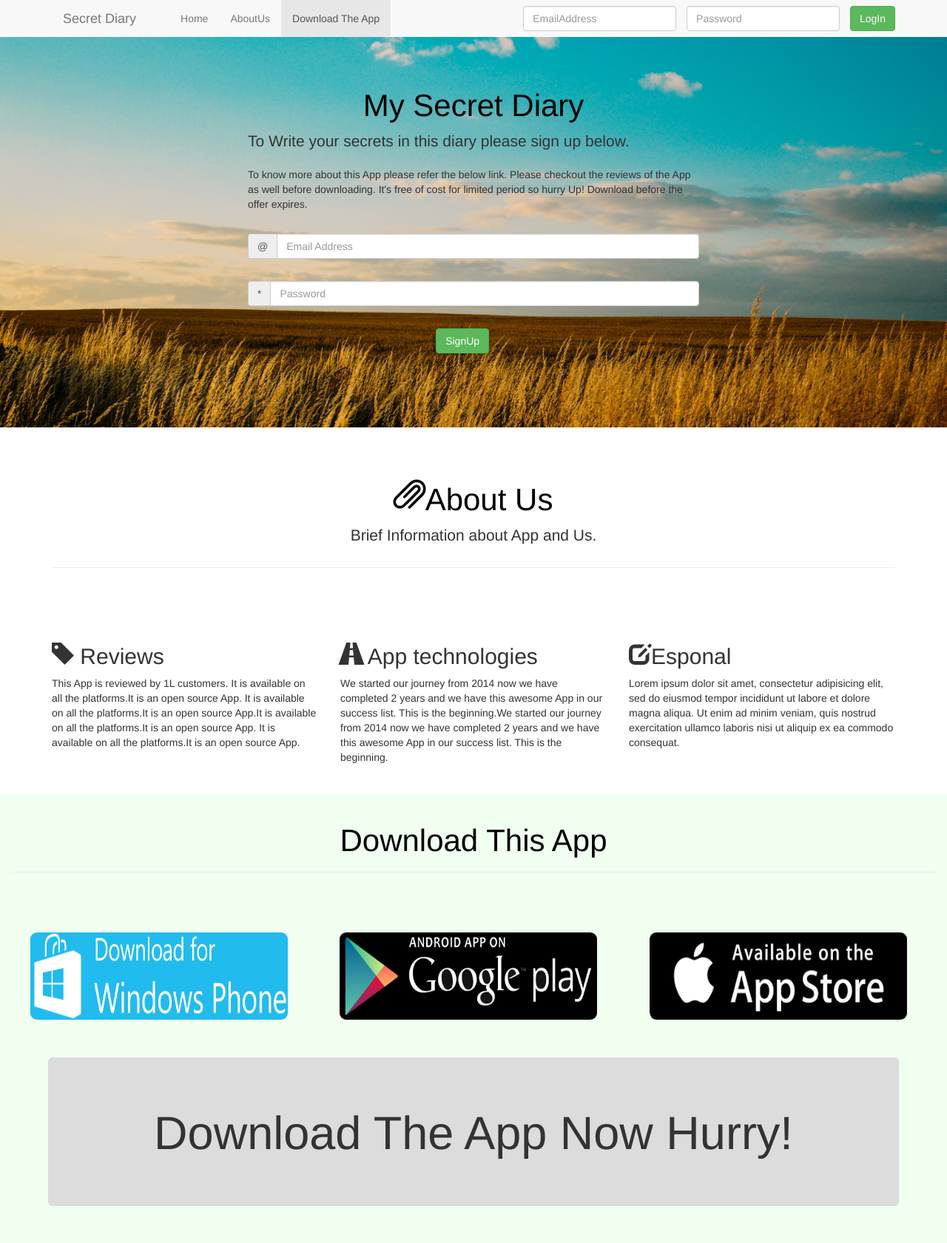
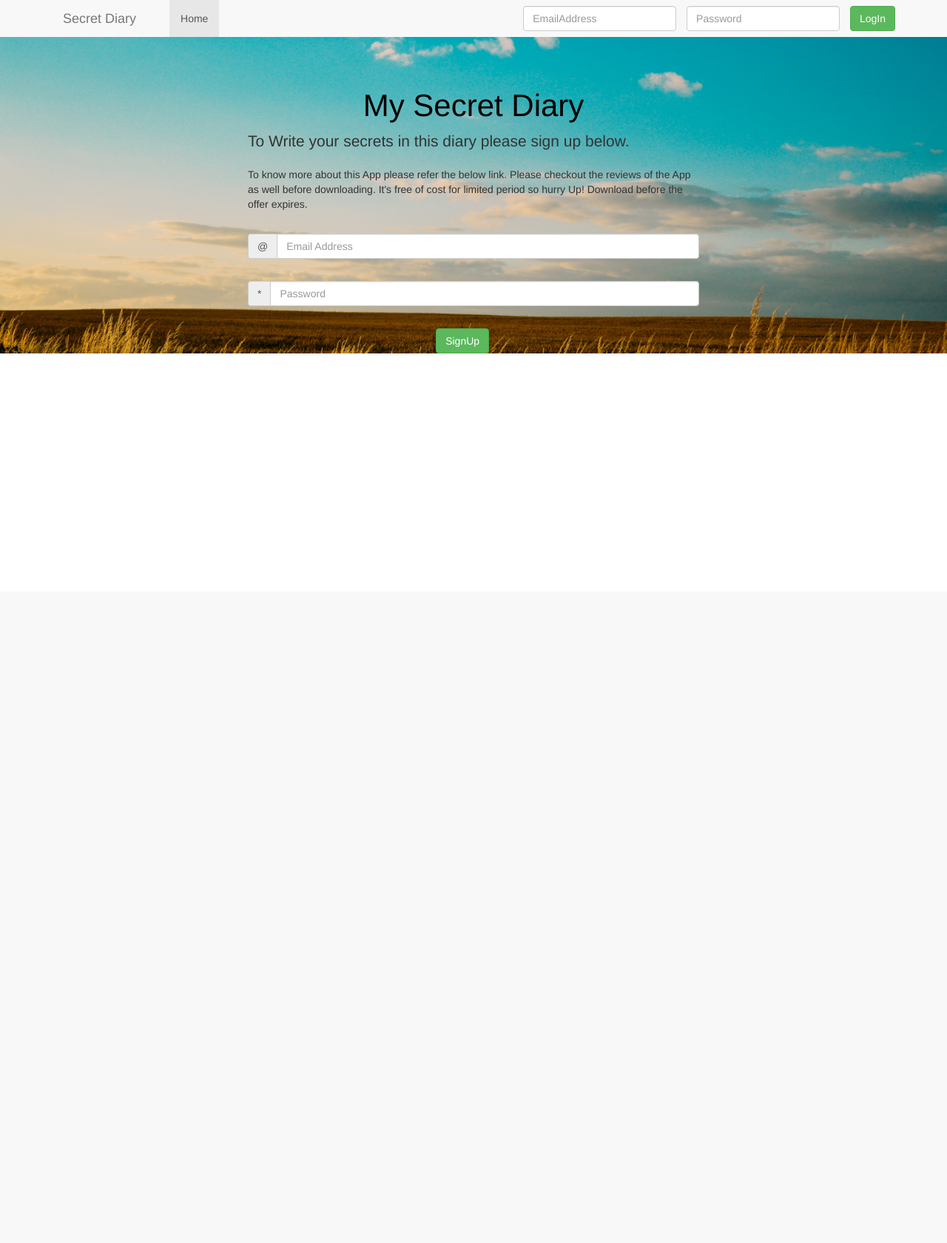
Before and after one commit to pawanKarmanya/secretdiary, a PHP site: page /secretdiary_01042016/index.php in a window 1280 px wide. Shown: the whole page at 74% size. After the commit the page ends 478 px from the top, so only its background shows below. Run offline with PHP 8.4, Linux system fonts and the light colour scheme.

Commit message:
secret diary project modified

```diff
--- a/secretdiary_01042016/index.php
+++ b/secretdiary_01042016/index.php
@@ -1,5 +1,4 @@
 <?php
-session_destroy();
 include("submit.php");
 ?>
 <!DOCTYPE html>
@@ -25,12 +24,6 @@
                 width: 100%;
                 padding-top: 100px;
             }
-            #lastimg{
-                background-color: honeydew;
-                background-size: cover;
-                width: 100%;
-
-            }
             h1{
                 font-size: 300%;
                 color:black;
@@ -40,35 +33,11 @@
             .top{
                 margin-top: 30px;
             }
-            .bottom{
-                margin-bottom: 50px;
-            }
+
             .center{
                 text-align: center;
             }
-            .img1{
-                height: 120px;
-                width:350px;
-                border-radius: 10px;
-                border: 1px solid honeydew;
-            }
-            .img2{
-                height: 120px;
-                width: 350px;
-                border-radius: 10px;
-                border: 1px solid honeydew;
-            }
-            .img3{
-                height: 120px;
-                width: 350px;
-                border-radius: 10px;
-                border: 1px solid honeydew;
-            }
-            .jumbotron{
-                background-color: gainsboro;
-                margin:50px;
 
-            }
         </style>
 
     </head>
@@ -88,9 +57,7 @@
                 <div class="collapse navbar-collapse">
                     <ul class="nav navbar-nav">
                         <li><a href="#"></a></li>
-                        <li class="active"><a href="#backimg">Home</a></li>
-                        <li><a href="#details">AboutUs</a></li>
-                        <li><a href="#lastimg">Download The App</a></li>
+                        <li class="active"><a href="#">Home</a></li>
 
                     </ul>
                     <form class="navbar-form navbar-right" method="post" >
@@ -120,11 +87,11 @@
                     <?php
                     if(isset($error)){echo '<div class="alert alert-danger">'.$error.'</div>';
                     }
-                    if(isset($message)){echo '<div class="alert alert-danger">'.$message.'</div>';
+                    if(isset($message)){echo '<div class="alert alert-success">'.$message.'</div>';
                     }
 
                     ?>
-                    <form class='top bottom' method="post">
+                    <form class='top ' method="post">
                         <div class="input-group">
                             <span class="input-group-addon">@</span>
                             <input type='email' class='form-control' placeholder="Email Address" value="" name="emailsignup" required>
@@ -141,57 +108,6 @@
             </div>
 
         </div>
-        <div class="container contentContainer top " id="details">
-            <div class="page-header bottom">
-                <h1><span class='glyphicon glyphicon-paperclip'> </span>About Us</h1>
-                <p class='lead center'>Brief Information about App and Us.</p>
-            </div>
-            <div class="row ">
-                <div class="col-md-4 top">
-                    <h2><span class='glyphicon glyphicon-tag'></span> Reviews</h2>
-                    <p>This App is reviewed by 1L customers. It is available on all the platforms.It is an open source App.
-                        It is available on all the platforms.It is an open source App.It is available on all the platforms.It is an open source App.
-                        It is available on all the platforms.It is an open source App.</p>
-                </div>
-                <div class="col-md-4 top">
-                    <h2><span class='glyphicon glyphicon-road'></span> App technologies</h2>
-                    <p>We started our journey from 2014 now we have completed 2 years and we have this awesome App in our success list.
-                        This is the beginning.We started our journey from 2014 now we have completed 2 years and we have this awesome App in our success list.
-                        This is the beginning.</p>
-                </div>
-                <div class="col-md-4 top">
-                    <h2><span class='glyphicon glyphicon-edit'></span>Esponal</h2>
-                    Lorem ipsum dolor sit amet, consectetur adipisicing elit,
-                    sed do eiusmod tempor incididunt ut labore et dolore magna aliqua. Ut enim ad minim veniam,
-                    quis nostrud exercitation ullamco laboris nisi ut aliquip ex ea commodo consequat.
-                </div>
-
-            </div>
-
-        </div>
-        <div class='container contentContainer top' id='lastimg'>
-            <div class="page-header bottom">
-                <h1>Download This App</h1>
-            </div>
-
-            <div class="row top left ">
-                <div class="col-md-4 top" >
-                    <a href="https://www.microsoft.com/en-us/store/apps/windows" target="_blank"> <img src="images/window.png" class="img1" alt="Your browser doesn't support"></a>
-
-                </div>
-                <div class="col-md-4 top " >
-                    <a href="https://play.google.com/store?hl=en" target="_blank"> <img src="images/play.png" class="img2" alt="Your browser doesn't support"></a>
-                </div>
-                <div class="col-md-4 top " >
-                    <a href="https://itunes.apple.com/en/app/apple-store/id375380948?mt=8" target="_blank"><img src="images/app.png" class="img3" alt="Your browser doesn't support"></a>
-                </div>
-
-            </div>
-            <div class="jumbotron top">
-                <h1>Download The App Now Hurry!</h1>
-                <p class="lead"></p>
-            </div>
-        </div>
 
 
     </body>
```
Also changed, not shown: secretdiary_01042016/loginpage.php (line endings or trailing spaces).
